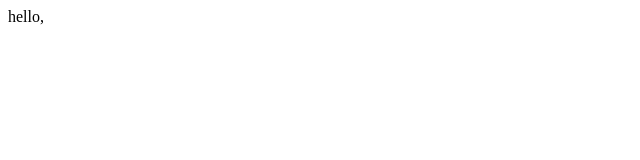
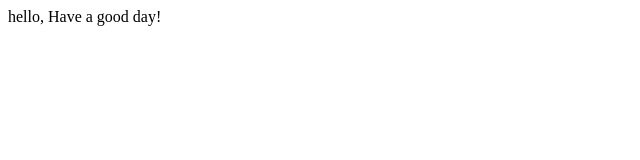
Before and after one commit to sansan719/sansan719.github.io, a plain HTML site: page index.html in a window 1280 px wide. Shown: the whole page, without its empty margins (0-640 px from the left). Drawn offline with Linux system fonts and the light colour scheme.

Commit message:
Update index.html

```diff
--- a/index.html
+++ b/index.html
@@ -9,6 +9,7 @@
 <body>
 
  hello,
+ Have a good day!
 
 </body>
 </html>
```
